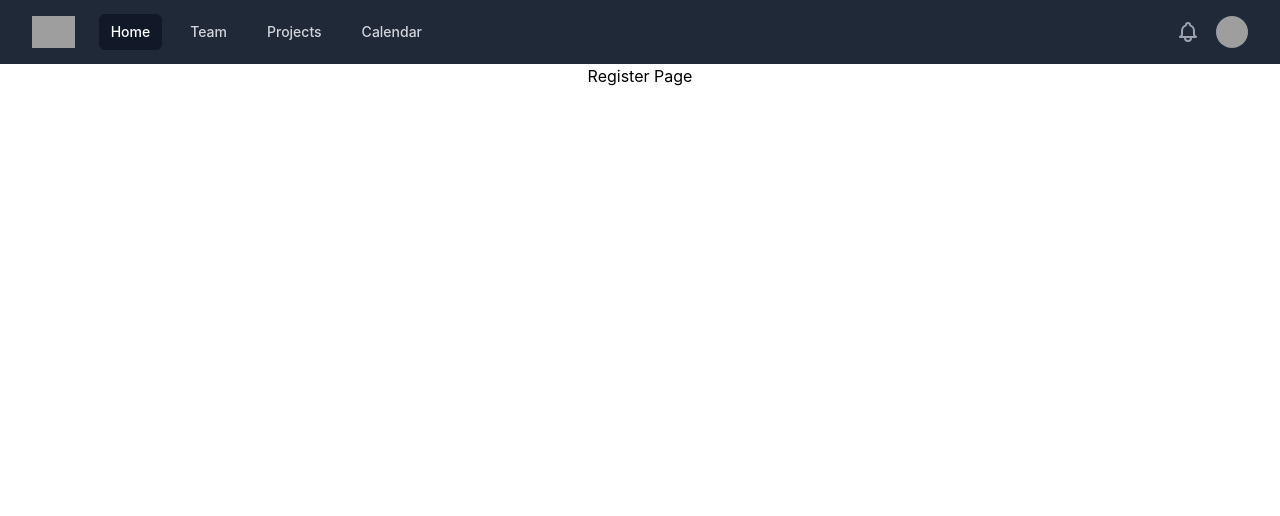
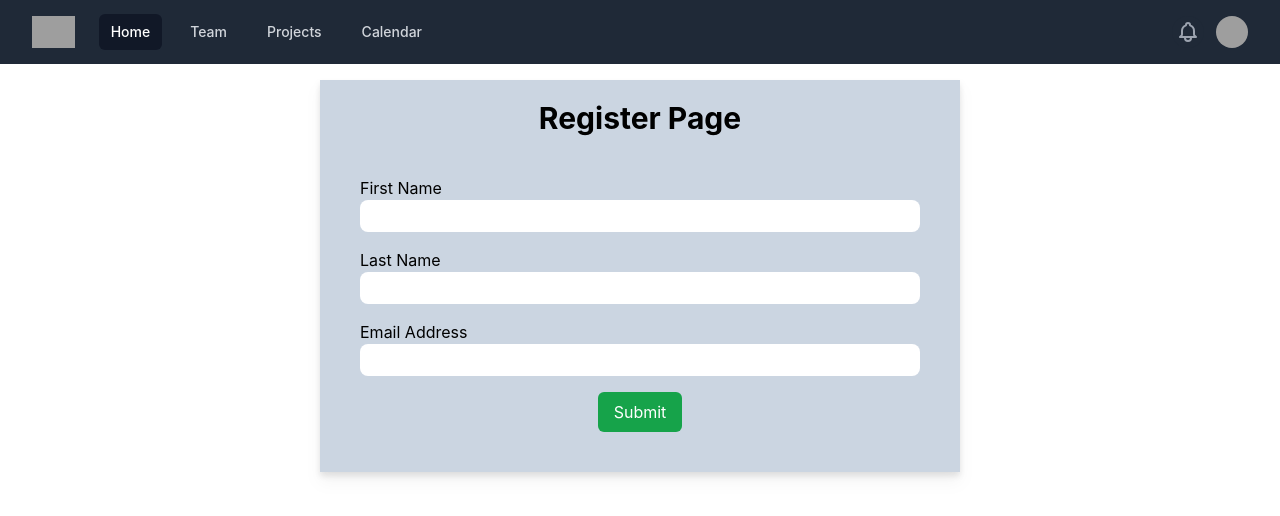
Before and after one commit to mesu-ai/admission-assistant, a React (Create React App) app: page /register in a window 1280 px wide. Shown: the top 516 px of the page. Built offline with nearby package versions, Linux system fonts and the light colour scheme; grey boxes are pictures that could not be loaded; the HTML template or start-up script is replaced by a standard one.

Commit message:
formic form add

```diff
--- a/package.json
+++ b/package.json
@@ -10,13 +10,15 @@
     "@testing-library/react": "^13.0.0",
     "@testing-library/user-event": "^13.2.1",
     "axios": "^0.27.2",
+    "formik": "^2.2.9",
     "react": "^18.2.0",
     "react-dom": "^18.2.0",
     "react-redux": "^8.0.2",
     "react-router-dom": "^6.3.0",
     "react-scripts": "5.0.1",
     "redux": "^4.2.0",
-    "web-vitals": "^2.1.0"
+    "web-vitals": "^2.1.0",
+    "yup": "^0.32.11"
   },
   "scripts": {
     "start": "react-scripts start",
--- a/src/pages/RegisterPage/UserRegister.js
+++ b/src/pages/RegisterPage/UserRegister.js
@@ -1,10 +1,77 @@
 import React from 'react';
+import { useFormik } from 'formik';
+import * as Yup from 'yup';
+
+
 
 const UserRegister = () => {
+
+
+    const formik = useFormik({
+        initialValues: {
+            firstName: '',
+            lastName: '',
+            email: '',
+        },
+        validationSchema: Yup.object({
+            firstName: Yup.string()
+                .max(15, 'Must be 15 characters or less')
+                .required('Required'),
+            lastName: Yup.string()
+                .max(20, 'Must be 20 characters or less')
+                .required('Required'),
+            email: Yup.string().email('Invalid email address').required('Required'),
+        }),
+        onSubmit: values => {
+            alert(JSON.stringify(values, null, 2));
+        },
+    });
+
     return (
-        <div>
-            <p className='text-black'>Register Page</p>
+        <div className='my-4  flex justify-center  items-center'>
 
+            <div className='w-1/2 bg-slate-300 drop-shadow-lg'>
+            <p className='text-black pt-5 text-3xl font-bold'>Register Page</p>
+            <form onSubmit={formik.handleSubmit} className='p-10 space-y-4  '>
+
+                <div className=''>
+                    <label className='block text-start' htmlFor="firstName">First Name</label>
+                    <input
+                        className='w-full py-1 rounded-lg'
+                        id="firstName"
+                        type="text"
+                        {...formik.getFieldProps('firstName')}
+                    />
+                    {formik.touched.firstName && formik.errors.firstName ? (
+                        <div className='text-start text-red-600'>{formik.errors.firstName}</div>
+                    ) : null}
+
+                </div>
+
+
+                <div>
+                    <label className='block text-start' htmlFor="lastName">Last Name</label>
+                    <input className='w-full py-1 rounded-lg' id="lastName" type="text" {...formik.getFieldProps('lastName')} />
+                    {formik.touched.lastName && formik.errors.lastName ? (
+                        <div className='text-start text-red-600'>{formik.errors.lastName}</div>
+                    ) : null}
+                </div>
+
+                <div>
+
+                    <label className='block text-start' htmlFor="email">Email Address</label>
+                    <input className='w-full py-1 rounded-lg' id="email" type="email" {...formik.getFieldProps('email')} />
+                    {formik.touched.email && formik.errors.email ? (
+                        <div className='text-start text-red-600'>{formik.errors.email}</div>
+                    ) : null}
+                </div>
+
+                <button className='bg-green-600 py-2 px-4 rounded-md text-white' type="submit">Submit</button>
+            </form>
+
+
+
+        </div>
         </div>
     );
 };
```
Also changed, not shown: 1 other file (tests, documents, lock files or other folders).
